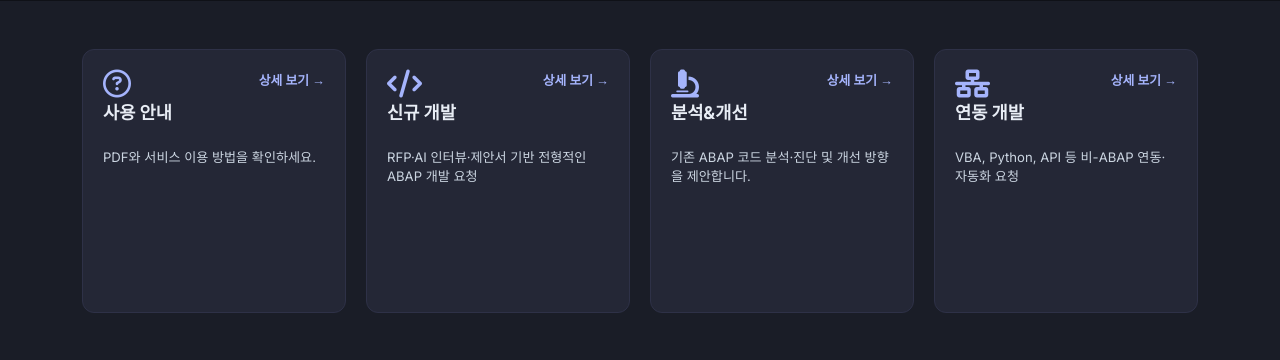
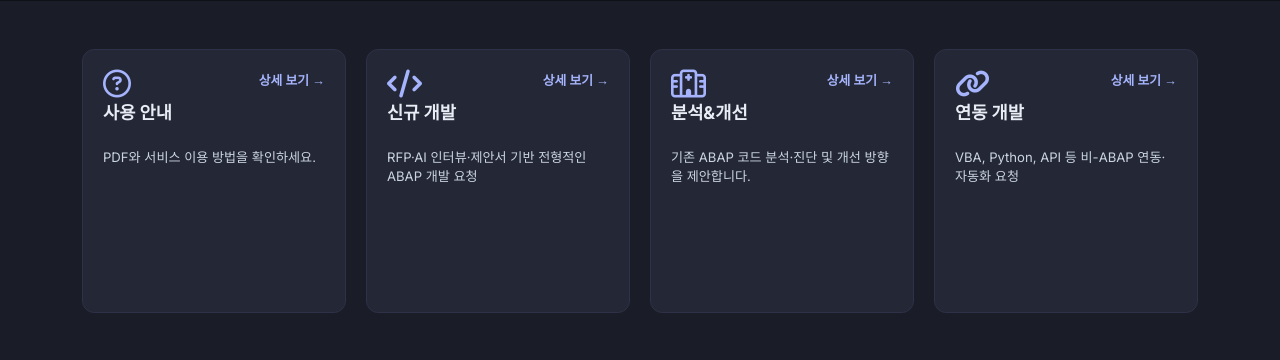
Before and after one commit to prettyoppa/SAP_SaaS_Platform, a FastAPI app: page / in a window 1280 px wide. Shown: the part 623-983 px from the top of the page. Run offline with FastAPI, Linux system fonts and the light colour scheme; data comes from the database, SQL or seed files in the repository; data that the repository does not hold is empty.

Commit message:
Home tiles: analysis hospital solid/regular by theme, integration fa-link
Made-with: Cursor

```diff
--- a/app/static/css/style.css
+++ b/app/static/css/style.css
@@ -1197,6 +1197,13 @@ html[data-theme="light"] .codelib-source-pre {
 }
 /* 테두리만 있는 원 + ? (regular 스타일) */
 .home-feature-icon-outline .fa-circle-question { font-weight: 400; }
+/* 분석 타일: 라이트 solid / 다크 regular (기본값은 다크와 동일하게 regular만) */
+.home-feature-icon-analysis .home-feature-icon-analysis-light { display: none; }
+.home-feature-icon-analysis .home-feature-icon-analysis-dark { display: inline-block; }
+html[data-theme="light"] .home-feature-icon-analysis .home-feature-icon-analysis-light { display: inline-block; }
+html[data-theme="light"] .home-feature-icon-analysis .home-feature-icon-analysis-dark { display: none; }
+html[data-theme="dark"] .home-feature-icon-analysis .home-feature-icon-analysis-light { display: none; }
+html[data-theme="dark"] .home-feature-icon-analysis .home-feature-icon-analysis-dark { display: inline-block; }
 .home-feature-title {
   font-size: clamp(0.92rem, 2.4vw, 1.1rem);
   font-weight: 700;
--- a/app/templates/base.html
+++ b/app/templates/base.html
@@ -9,7 +9,7 @@
   <link href="https://cdn.jsdelivr.net/npm/bootstrap@5.3.3/dist/css/bootstrap.min.css" rel="stylesheet"/>
   <link href="https://cdnjs.cloudflare.com/ajax/libs/font-awesome/6.5.0/css/all.min.css" rel="stylesheet"/>
   <link href="https://fonts.googleapis.com/css2?family=Inter:wght@300;400;500;600;700&display=swap" rel="stylesheet"/>
-  <link href="/static/css/style.css?v=20260415home" rel="stylesheet"/>
+  <link href="/static/css/style.css?v=20260416home-icons" rel="stylesheet"/>
   <!-- 테마 깜빡임 방지: CSS 로드 전에 테마·파비콘 적용 -->
   <script>
     (function() {
--- a/app/templates/index.html
+++ b/app/templates/index.html
@@ -173,7 +173,10 @@
       </div>
       <div class="home-feature-card" role="listitem">
         <div class="home-feature-card-top">
-          <div class="home-feature-icon" aria-hidden="true"><i class="fa-solid fa-microscope"></i></div>
+          <div class="home-feature-icon home-feature-icon-analysis" aria-hidden="true">
+            <i class="fa-solid fa-hospital home-feature-icon-analysis-light"></i>
+            <i class="fa-regular fa-hospital home-feature-icon-analysis-dark"></i>
+          </div>
           <a class="home-feature-detail-link" href="/abap-analysis">
             <span class="nav-ko" data-i18n="home.tile.detail">상세 보기</span><span class="nav-en" style="display:none" data-i18n="home.tile.detail">Details</span><span aria-hidden="true"> →</span>
           </a>
@@ -189,7 +192,7 @@
       </div>
       <div class="home-feature-card" role="listitem">
         <div class="home-feature-card-top">
-          <div class="home-feature-icon" aria-hidden="true"><i class="fa-solid fa-network-wired"></i></div>
+          <div class="home-feature-icon" aria-hidden="true"><i class="fa-solid fa-link"></i></div>
           <a class="home-feature-detail-link" href="/integration">
             <span class="nav-ko" data-i18n="home.tile.detail">상세 보기</span><span class="nav-en" style="display:none" data-i18n="home.tile.detail">Details</span><span aria-hidden="true"> →</span>
           </a>
```
